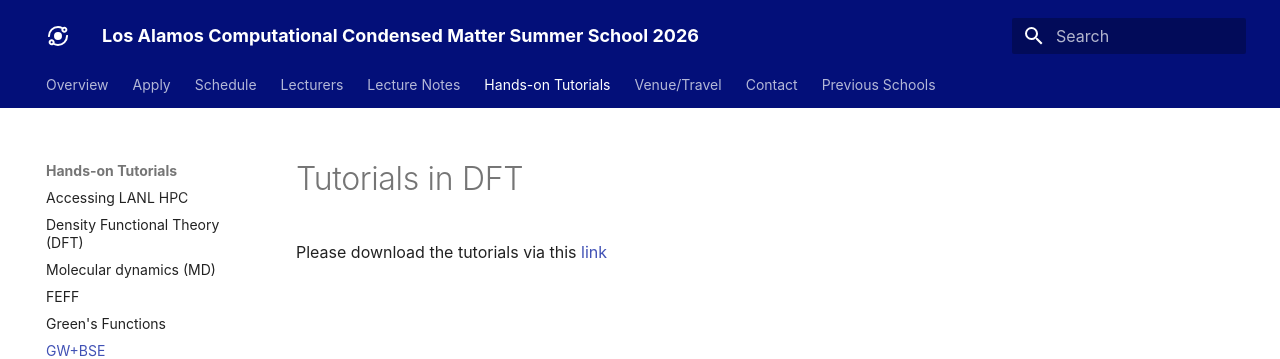
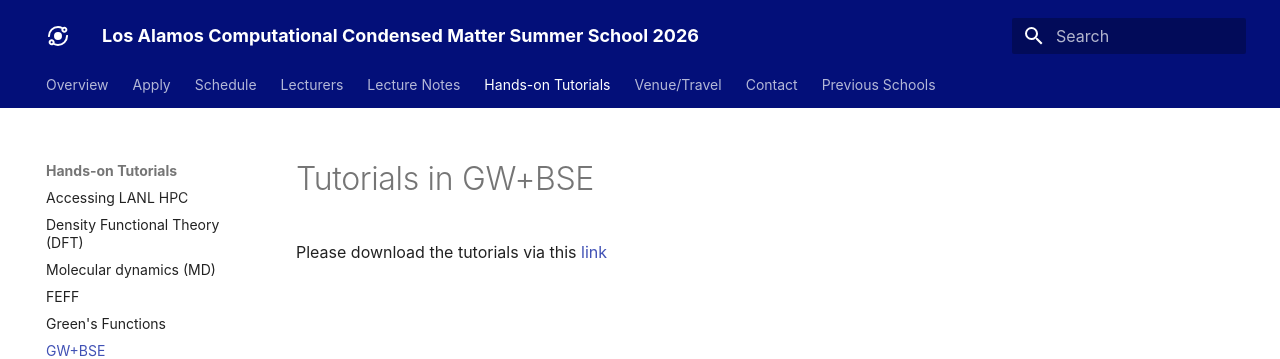
Before and after one commit to LACCMSS/2026, an MkDocs documentation site: the page built from docs/bse.md, in a window 1280 px wide. Shown: the top 359 px of the page. Built offline with MkDocs 1.6.1 and Material for MkDocs 9.7.7, drawn with Linux system fonts in a browser that asks for light colours; some web fonts are replaced.

Commit message:
Update bse.md

```diff
--- a/docs/bse.md
+++ b/docs/bse.md
@@ -1,7 +1,7 @@
 ---
-title: DFT
+title: GW+BSE
 ---
 
-# Tutorials in DFT
+# Tutorials in GW+BSE
 
-Please download the tutorials via this [link](assets/Tutorials/DFT_TUTORIAL.zip)
+Please download the tutorials via this [link](https://app.box.com/s/r10ouxmzju3v6o7q2lskl381ncrxqrz8)
```
